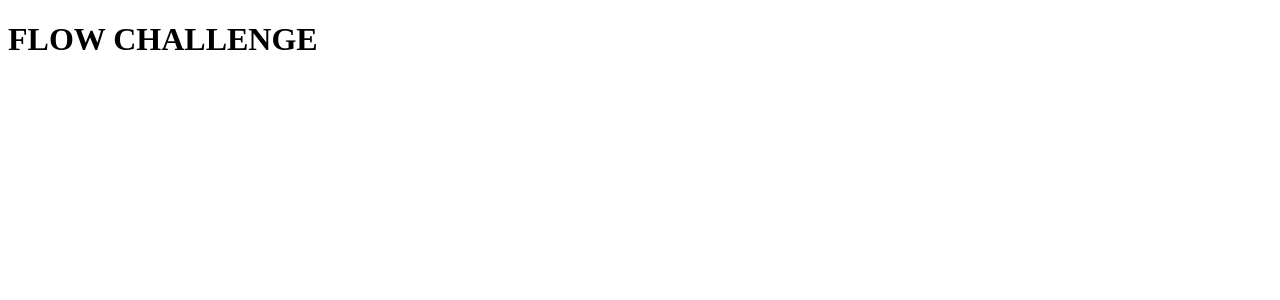
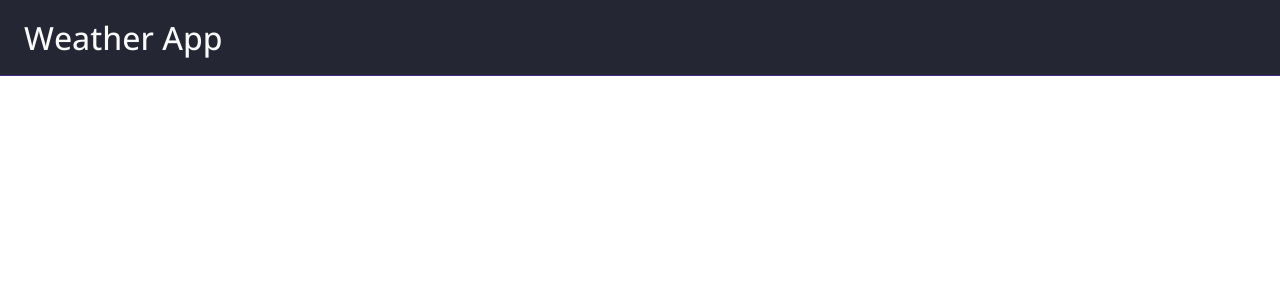
Before and after one commit to maarcf/weather-app, a React (Vite) app: page / in a window 1280 px wide. Shown: the top 300 px of the page. Built offline with nearby package versions, Linux system fonts and the light colour scheme.

Commit message:
add sass: mixins, variables; add header component

```diff
--- a/src/App.tsx
+++ b/src/App.tsx
@@ -1,9 +1,7 @@
-function App() {
-  return (
-    <div className='App'>
-      <h1>FLOW CHALLENGE</h1>
-    </div>
-  );
-}
+import Header from './components/Header';
+
+const App = () => {
+  return <Header />;
+};
 
 export default App;
--- /dev/null
+++ b/src/components/Header/header.scss
@@ -0,0 +1,16 @@
+.header {
+  background-color: $background-color;
+  border-bottom: 1px solid $detail-color;
+
+  .container {
+    padding: 8px;
+
+    @include is-desktop {
+      padding: 16px;
+    }
+  }
+
+  &__title {
+    font-weight: 500;
+  }
+}
--- /dev/null
+++ b/src/components/Header/index.tsx
@@ -0,0 +1,11 @@
+const Header = () => {
+  return (
+    <header className='header'>
+      <div className='container'>
+        <h1 className='header__title'>Weather App</h1>
+      </div>
+    </header>
+  );
+};
+
+export default Header;
--- a/src/main.tsx
+++ b/src/main.tsx
@@ -1,6 +1,7 @@
 import React from 'react';
 import ReactDOM from 'react-dom/client';
 import App from './App';
+import './styles/index.scss';
 
 ReactDOM.createRoot(document.getElementById('root') as HTMLElement).render(
   <React.StrictMode>
--- /dev/null
+++ b/src/styles/index.scss
@@ -0,0 +1,8 @@
+@import url('https://fonts.googleapis.com/css2?family=Open+Sans:wght@300;400;500;600;700&display=swap');
+
+@import './variables.scss';
+@import './mixins.scss';
+@import './reset.scss';
+
+// Components
+@import '../components/Header/header.scss';
--- /dev/null
+++ b/src/styles/mixins.scss
@@ -0,0 +1,5 @@
+@mixin is-desktop {
+  @media (min-width: $desktop) {
+    @content;
+  }
+}
--- /dev/null
+++ b/src/styles/reset.scss
@@ -0,0 +1,31 @@
+* {
+  margin: 0;
+  padding: 0;
+  box-sizing: border-box;
+  font-family: 'Open Sans', sans-serif;
+}
+
+body {
+  h1 {
+    color: $headings-color;
+  }
+}
+
+.container {
+  padding: 0 8px;
+  margin: 0 auto;
+  width: 100%;
+
+  @media screen and (min-width: $tablet) {
+    padding: 0;
+    max-width: 752px;
+  }
+
+  @media screen and (min-width: $desktop) {
+    max-width: 976px;
+  }
+
+  @media screen and (min-width: $large-desktop) {
+    max-width: 1264px;
+  }
+}
--- /dev/null
+++ b/src/styles/variables.scss
@@ -0,0 +1,10 @@
+// Colors
+$background-color: #252634;
+$detail-color: #452a8d;
+$headings-color: #fafafa;
+
+// Breakpoints
+$small-mobile: 345px;
+$tablet: 768px;
+$desktop: 992px;
+$large-desktop: 1280px;
```
Also changed, not shown: package.json (+6 -4 lines), 1 other file (tests, documents, lock files or other folders).
